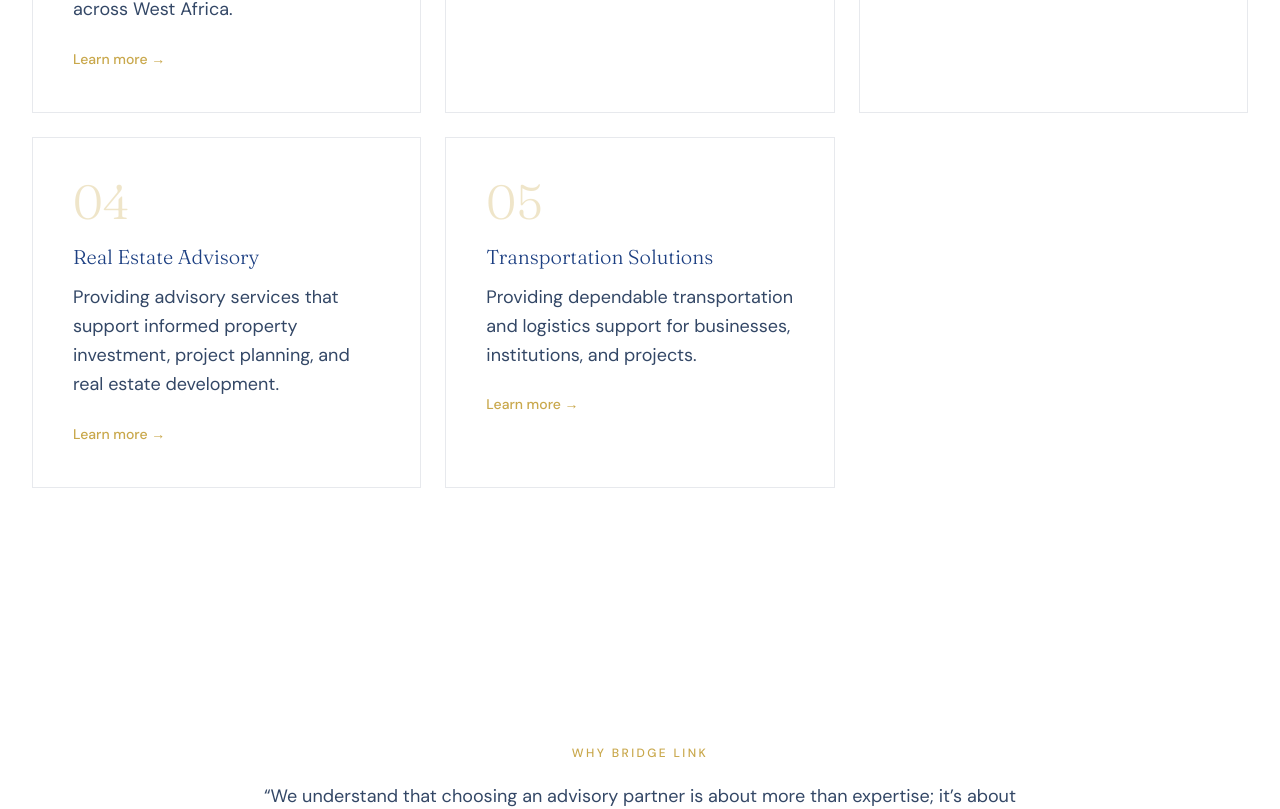
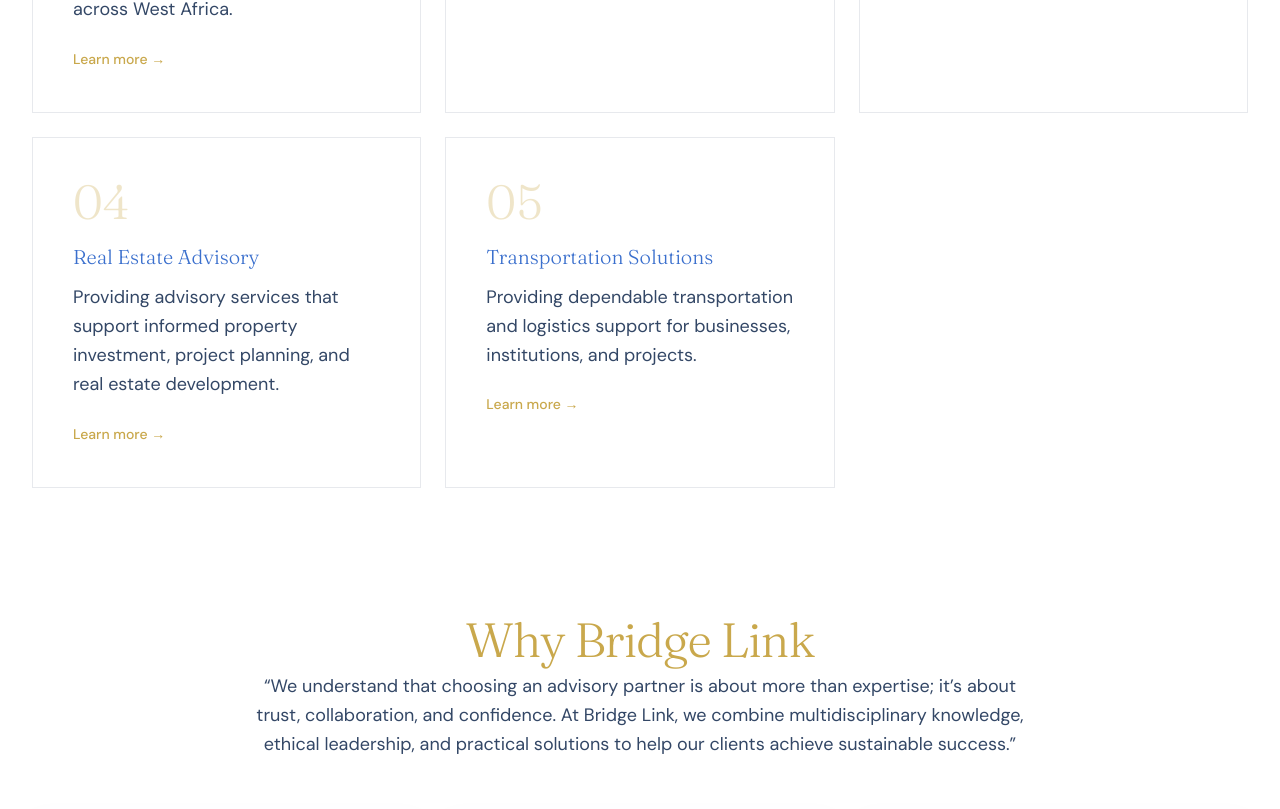
Before and after one commit to chiefthechief/bridgelink, a React (Vite) app: page / in a window 1280 px wide. Shown: the part 1500-2309 px from the top of the page. Built offline with nearby package versions, Linux system fonts and the light colour scheme.

Commit message:
ui overhauling

```diff
--- a/src/components/AboutSection.tsx
+++ b/src/components/AboutSection.tsx
@@ -37,12 +37,12 @@
               institutions, and investors make confident decisions.
             </h2>
             <p className="mt-6 text-lg leading-relaxed text-muted-text">
-              Bridge Link Services UG Ltd was founded on a simple premise: that
-              government bodies, institutional partners, and private investors
-              deserve a single, accountable advisory relationship across the
-              sectors that matter most to national development — corporate
-              governance, agriculture, healthcare, education, real estate, and
-              logistics.
+              Bridge Link partners with businesses, institutions, and investors
+              to deliver expert advisory services in business strategy,
+              agribusiness, healthcare, education, real estate, and
+              transportation. We provide practical, compliant, and
+              results-driven solutions that help organizations navigate complex
+              challenges and achieve sustainable growth.
             </p>
             <p className="mt-4 text-lg leading-relaxed text-muted-text">
               Since incorporation, we have built our practice on disciplined
--- a/src/components/Hero.tsx
+++ b/src/components/Hero.tsx
@@ -28,7 +28,7 @@
               <p>
                 Bridge Link partners with businesses, institutions, and investors to deliver expert advisory services in business strategy, agribusiness, healthcare, education, real estate, and transportation.
                 We provide practical, compliant, and results-driven solutions that help organizations navigate
-                complex challenges and achieve sustainable growth..
+                complex challenges and achieve sustainable growth.
               </p>
             </div>
             <div className="mt-10 flex w-full flex-wrap gap-4 lg:justify-center">
--- a/src/components/WhyBridgeLinkSection.tsx
+++ b/src/components/WhyBridgeLinkSection.tsx
@@ -42,18 +42,24 @@
 
 export function WhyBridgeLinkSection() {
   return (
-    <AnimatedSection id="why-bridgelink" className="bg-white py-24 lg:py-32">
+    <AnimatedSection id="why-bridgelink" className="bg-white py-24 lg:py-32 mt-[-8rem]">
       <div className="mx-auto max-w-7xl px-6 lg:px-8">
         <div className="mx-auto max-w-3xl text-center">
-          <p className="section-label">Why Bridge Link</p>
-          <p className="mt-5 text-lg leading-relaxed text-muted-text">
-            “We understand that choosing an advisory partner is about more than expertise; it’s about trust, collaboration, and confidence. At Bridge Link, we combine multidisciplinary knowledge, ethical leadership, and practical solutions to help our clients achieve sustainable success.”
+          <h2 className="font-display text-4xl font-light tracking-tight text-gold md:text-5xl">
+            Why Bridge Link
+          </h2>
+          <p className="mt-2 text-lg leading-relaxed text-muted-text">
+            “We understand that choosing an advisory partner is about more than
+            expertise; it’s about trust, collaboration, and confidence. At
+            Bridge Link, we combine multidisciplinary knowledge, ethical
+            leadership, and practical solutions to help our clients achieve
+            sustainable success.”
           </p>
         </div>
 
         <div className="mt-14 grid gap-6 md:grid-cols-2 lg:grid-cols-3">
           {pillars.map((pillar) => {
-            const Icon = pillar.Icon
+            const Icon = pillar.Icon;
             return (
               <div
                 key={pillar.title}
@@ -71,10 +77,10 @@
                   {pillar.description}
                 </p>
               </div>
-            )
+            );
           })}
         </div>
       </div>
     </AnimatedSection>
-  )
+  );
 }
--- a/src/data/content.ts
+++ b/src/data/content.ts
@@ -133,24 +133,24 @@
 
 export const processSteps = [
   {
-    title: "Discovery & Diligence",
+    title: "Discover",
     description:
-      "We assess mandate, regulatory context, and stakeholder objectives before a single recommendation is made.",
+      "We begin by understanding your objectives, challenges, operating environment, and priorities. Through consultation and information gathering, we establish a clear understanding of your needs before recommending any course of action.",
   },
   {
-    title: "Structuring & Strategy",
+    title: "Assess & Plan",
     description:
-      "A bespoke operational or investment structure is designed, modeled, and stress-tested against compliance requirements.",
+      "We evaluate available information, identify opportunities and potential risks, and develop practical strategies tailored to your objectives and operating environment.",
   },
   {
-    title: "Implementation",
+    title: "Deliver",
     description:
-      "Our advisory team executes alongside yours, coordinating procurement, regulatory filings, and partner institutions.",
+      "We deliver our advisory services through clear communication, professional collaboration, and practical recommendations. Where required, we support implementation and project coordination to achieve successful outcomes.",
   },
   {
-    title: "Oversight & Continuity",
+    title: "Support & Grow",
     description:
-      "Ongoing audit, reporting, and advisory continuity ensure the engagement holds up to long-term institutional scrutiny.",
+      "We build long-term relationships with our clients by providing ongoing guidance, monitoring progress where applicable, and supporting continuous improvement beyond project completion.",
   },
 ];
 
--- a/src/index.css
+++ b/src/index.css
@@ -2,12 +2,13 @@
 @import 'tailwindcss';
 
 @theme {
-  --color-navy: #1c3f82;
+  --color-navy: #3a6fcd;
 
 
 
 
   --color-gold: #c9a84c;
+
   --color-muted-surface: #f5f7fb;
   --color-muted-text: #334766;
   --color-border: rgba(13, 31, 74, 0.16);
--- a/src/pages/AboutPage.tsx
+++ b/src/pages/AboutPage.tsx
@@ -112,13 +112,11 @@
               Executive Leadership
             </h2>
             <p className="mt-4 text-base leading-relaxed text-muted-text">
-              Bridge Link is led by professionals that combine decades of
-              practical business experience with international expertise in
-              organizational development, entrepreneurship, investment, and
-              community engagement. Together, the leadership team provides
-              strategic direction while upholding the highest standards of
-              professionalism, integrity, and accountability across every client
-              engagement
+              Bridge Link is committed to transparency, accountability, and
+              sound corporate governance. The company maintains independent
+              financial oversight through external auditors and operates in
+              accordance with applicable legal and regulatory requirements in
+              Ghana.
             </p>
           </div>
 
--- a/src/pages/IndustriesPage.tsx
+++ b/src/pages/IndustriesPage.tsx
@@ -76,7 +76,7 @@
                   to="/contact"
                   className="inline-flex text-sm font-medium text-gold transition-colors hover:text-navy"
                 >
-                  Discuss this industry →
+                  Learn More→
                 </Link>
               </div>
             </article>
```
